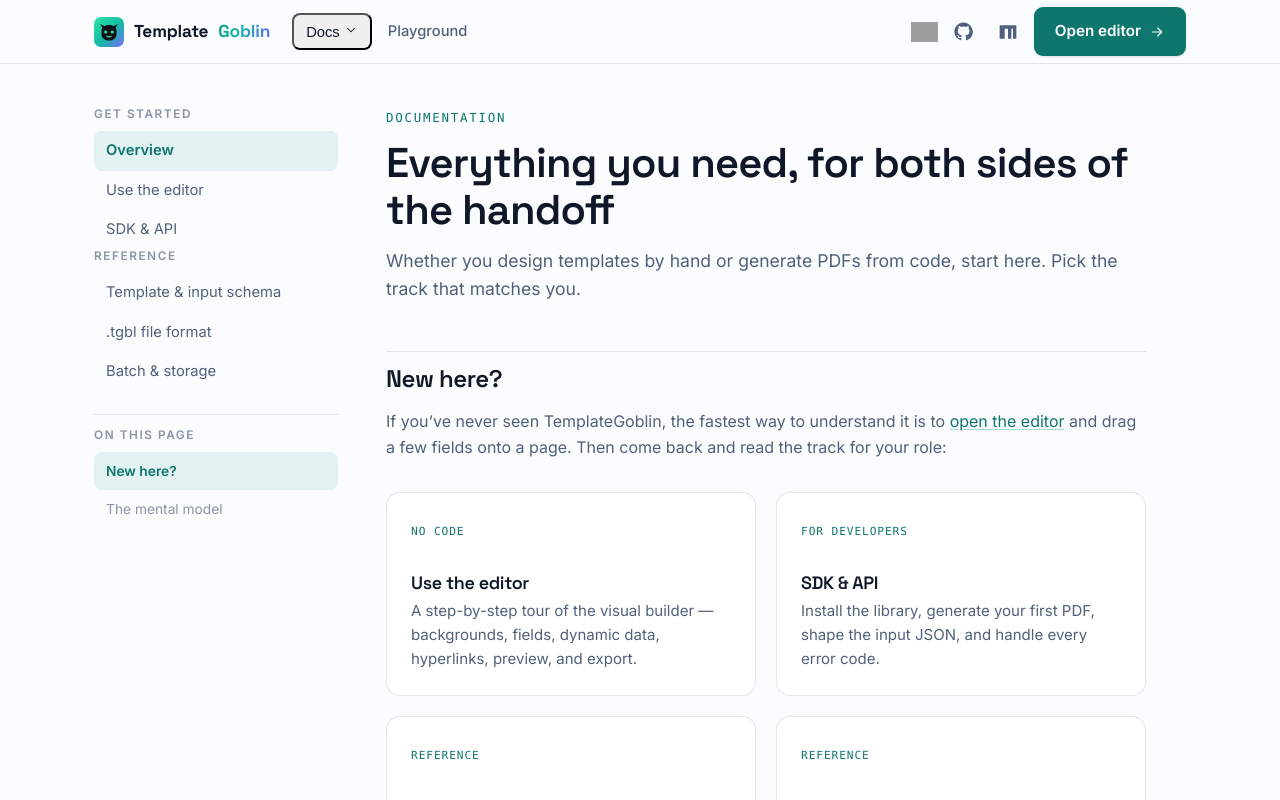
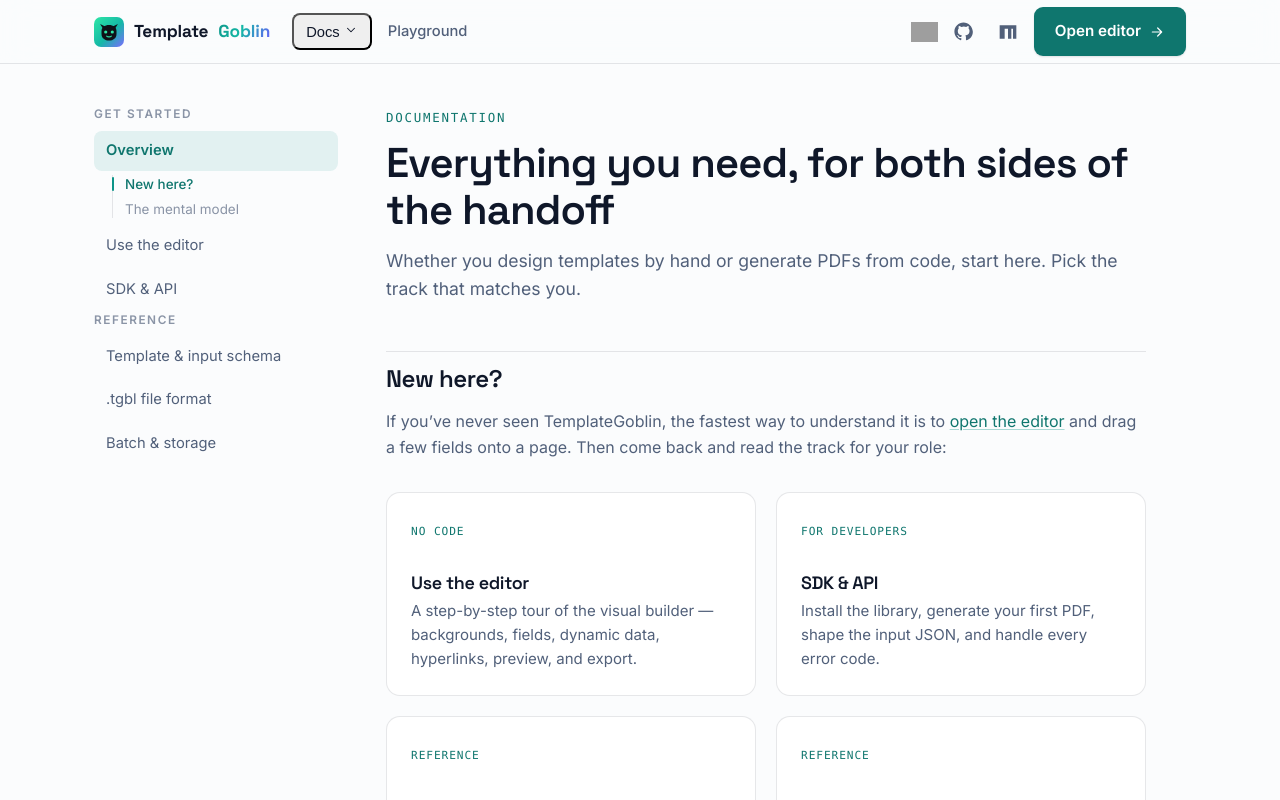
Before and after one commit to JaiminPatel345/template-goblin, a React (Vite) app in the folder packages/site/: page /docs in a window 1280 px wide. Shown: the top 800 px of the page. Built offline with nearby package versions, Linux system fonts and the light colour scheme; grey boxes are pictures that could not be loaded.

Commit message:
docs: nest TOC under active sidebar links

```diff
--- a/packages/site/index.html
+++ b/packages/site/index.html
@@ -28,7 +28,7 @@
     <link rel="preconnect" href="https://fonts.googleapis.com" />
     <link rel="preconnect" href="https://fonts.gstatic.com" crossorigin />
     <link
-      href="https://fonts.googleapis.com/css2?family=Space+Grotesk:wght@500;600;700&family=Inter:wght@400;500;600&display=swap"
+      href="https://fonts.googleapis.com/css2?family=Space+Grotesk:wght@500;600;700&family=Inter:wght@400;500;600&family=Outfit:wght@400;500;600;700&display=swap"
       rel="stylesheet"
     />
   </head>
--- a/packages/site/src/components/DocsLayout.tsx
+++ b/packages/site/src/components/DocsLayout.tsx
@@ -34,34 +34,39 @@
         {DOC_SECTIONS.map((section) => (
           <div key={section.title}>
             <h4>{section.title}</h4>
-            {section.links.map((l) => (
+            {section.links.map((l) => {
+              // Ensure we accurately match the active route for nesting the TOC
+              const isActiveRoute = l.end ? pathname === l.to : pathname.startsWith(l.to)
+
+              return (
+                <div key={l.to} className="docs-nav-item">
                   <NavLink
-                key={l.to}
                     to={l.to}
                     end={l.end}
                     className={({ isActive }) => `docs-nav-link${isActive ? ' active' : ''}`}
                   >
                     {l.label}
                   </NavLink>
-            ))}
-          </div>
-        ))}
 
-        {/* On-this-page scroll-spy — follows the reader down the current page. */}
-        {toc.length > 1 && (
-          <div className="docs-toc">
-            <h4>On this page</h4>
+                  {/* Render TOC as nested sub-options under the active link */}
+                  {isActiveRoute && toc.length > 1 && (
+                    <div className="docs-toc-nested">
                       {toc.map((h) => (
                         <a
                           key={h.id}
                           href={`#${h.id}`}
-                className={`docs-nav-link docs-toc-link${activeId === h.id ? ' active' : ''}`}
+                          className={`docs-toc-link${activeId === h.id ? ' active' : ''}`}
                         >
                           {h.text}
                         </a>
                       ))}
                     </div>
                   )}
+                </div>
+              )
+            })}
+          </div>
+        ))}
       </aside>
 
       <nav className="docs-mobile-nav" aria-label="Documentation">
--- a/packages/site/src/styles/docs.css
+++ b/packages/site/src/styles/docs.css
@@ -52,16 +52,56 @@
   font-weight: 600;
 }
 
-/* On-this-page scroll-spy links — lighter, slightly smaller than page nav. */
-.docs-toc {
-  margin-top: 22px;
-  padding-top: 14px;
-  border-top: 1px solid var(--border);
+/* Nested TOC inside left sidebar */
+.docs-nav-item {
+  margin-bottom: 4px;
+}
+
+.docs-toc-nested {
+  margin-top: 4px;
+  margin-bottom: 8px;
+  margin-left: 18px; /* Indent under the main link */
+  padding-left: 12px;
+  border-left: 1px solid var(--border);
+  display: flex;
+  flex-direction: column;
+  gap: 6px;
 }
 
 .docs-toc-link {
-  font-size: 0.86rem;
+  display: block;
+  font-size: 0.84rem;
   color: var(--text-faint);
+  transition: all 0.2s cubic-bezier(0.25, 0.46, 0.45, 0.94);
+  position: relative;
+  line-height: 1.4;
+}
+
+.docs-toc-link:hover {
+  color: var(--text-dim);
+}
+
+.docs-toc-link.active {
+  color: var(--brand-strong);
+  font-weight: 500;
+}
+
+/* Subtle active indicator line that scales up */
+.docs-toc-link::before {
+  content: '';
+  position: absolute;
+  left: -13px; /* Pull back precisely over the border */
+  top: 50%;
+  transform: translateY(-50%) scaleY(0);
+  width: 2px;
+  height: 14px;
+  background: var(--brand);
+  transition: transform 0.2s ease;
+  border-radius: 4px;
+}
+
+.docs-toc-link.active::before {
+  transform: translateY(-50%) scaleY(1);
 }
 
 /* Prose */
```
Lines whose indentation alone changed are shown as unchanged.
